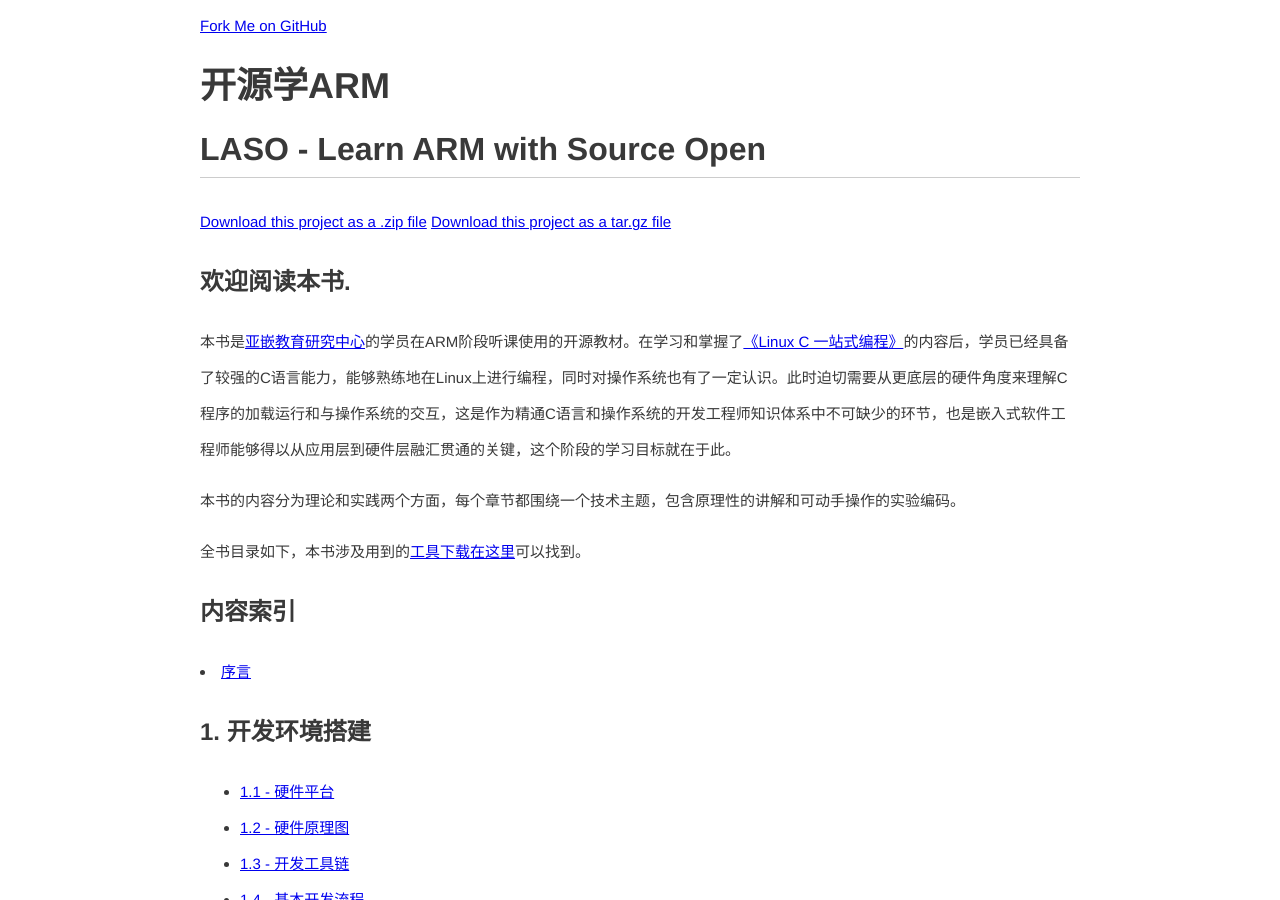
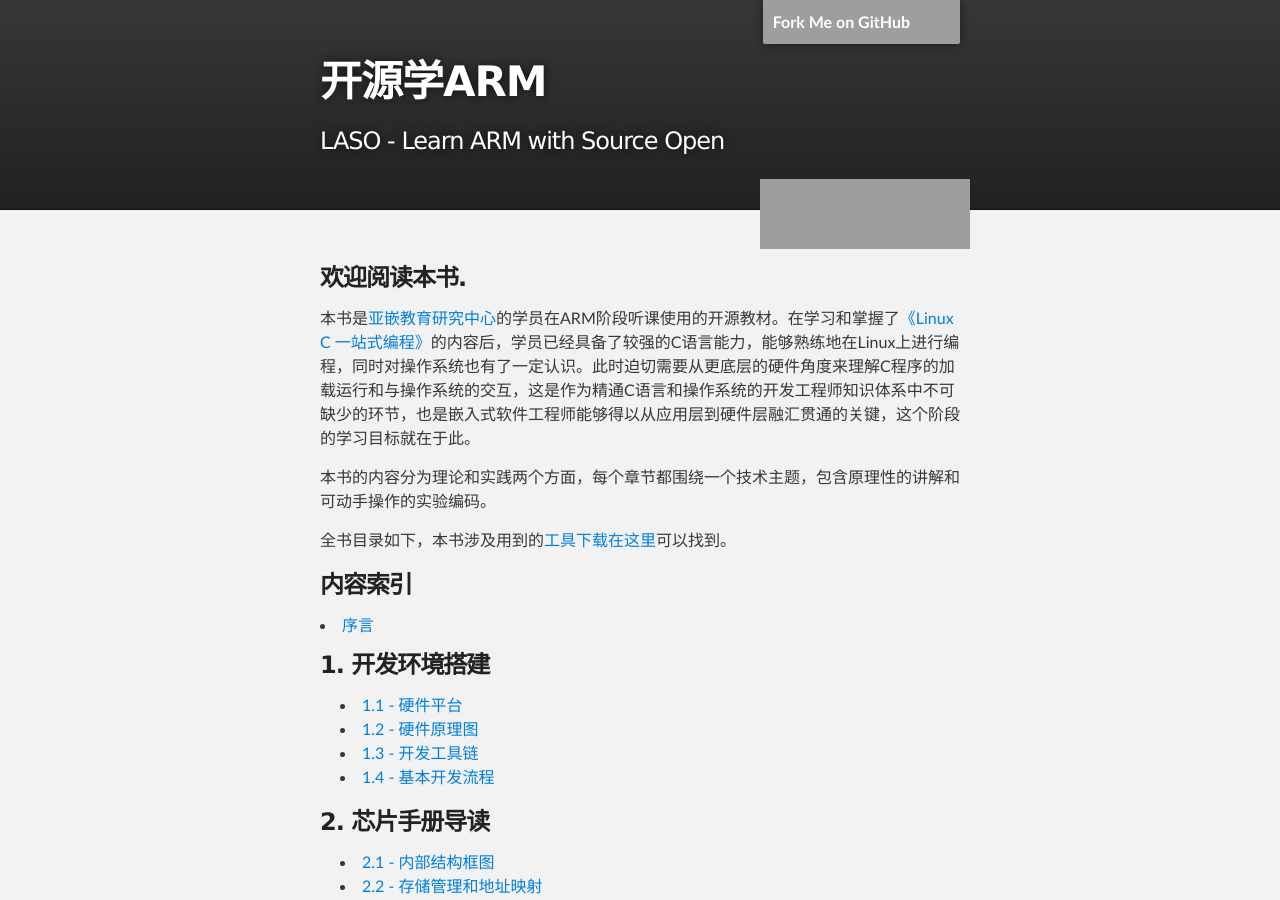
Before and after one commit to limingth/LASO, a Jekyll site: the page index.html, which Jekyll copies as it is, in a window 1280 px wide and 900 px high. Built offline with Jekyll 4.4.1, drawn with Linux system fonts in a browser that asks for light colours; Markdown is read by kramdown in place of the engine named in the settings; comment, search, counter and statistics services are not loaded; grey boxes are pictures that could not be loaded.

Commit message:
M index.html

```diff
--- a/index.html
+++ b/index.html
@@ -5,7 +5,7 @@
     <meta charset='utf-8' />
     <meta http-equiv="X-UA-Compatible"  content="text/html; charset=utf-8">
     <meta name="description" content="LASO: Learn ARM with Source Open" />
-    <link rel="stylesheet" type="text/css" media="screen" href="stylesheets/mylaso.css">
+    <link rel="stylesheet" type="text/css" media="screen" href="stylesheets/stylesheet.css">
     <title>开源学ARM</title>
   </head>
 
```
